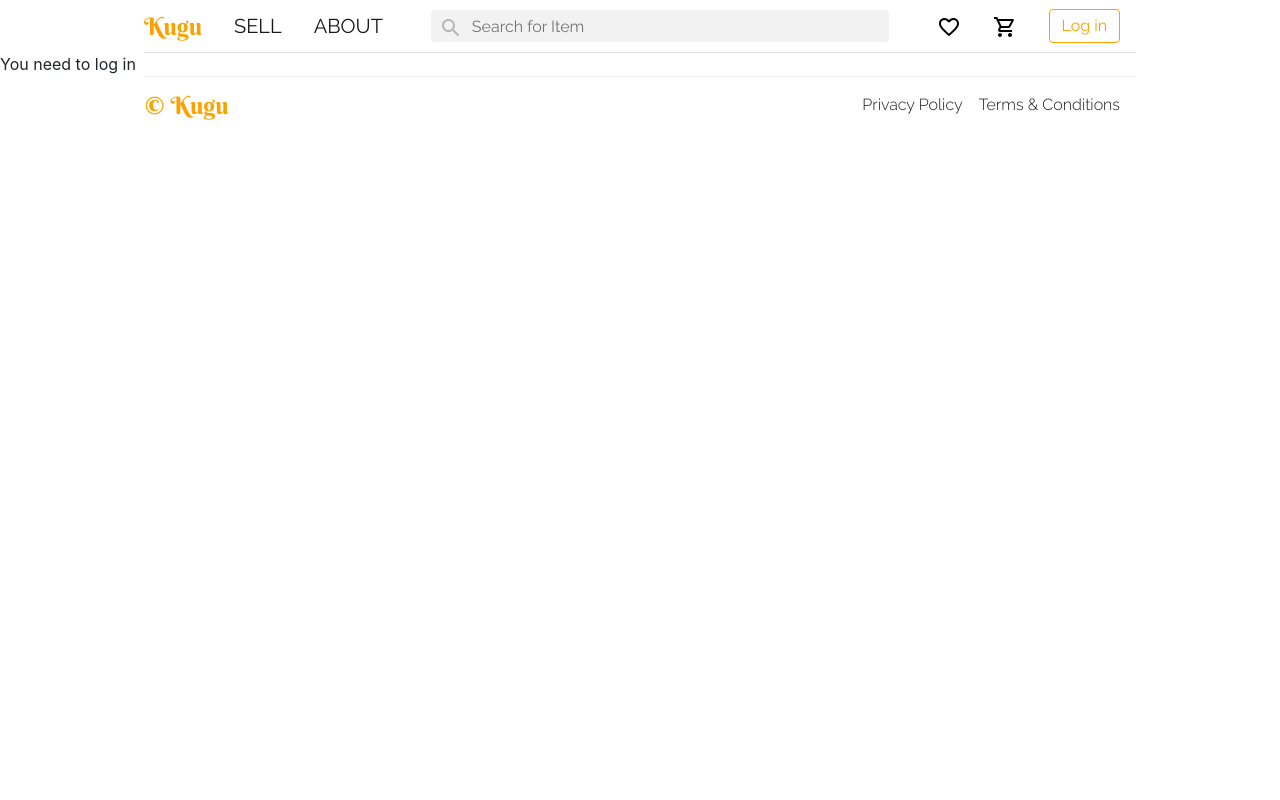
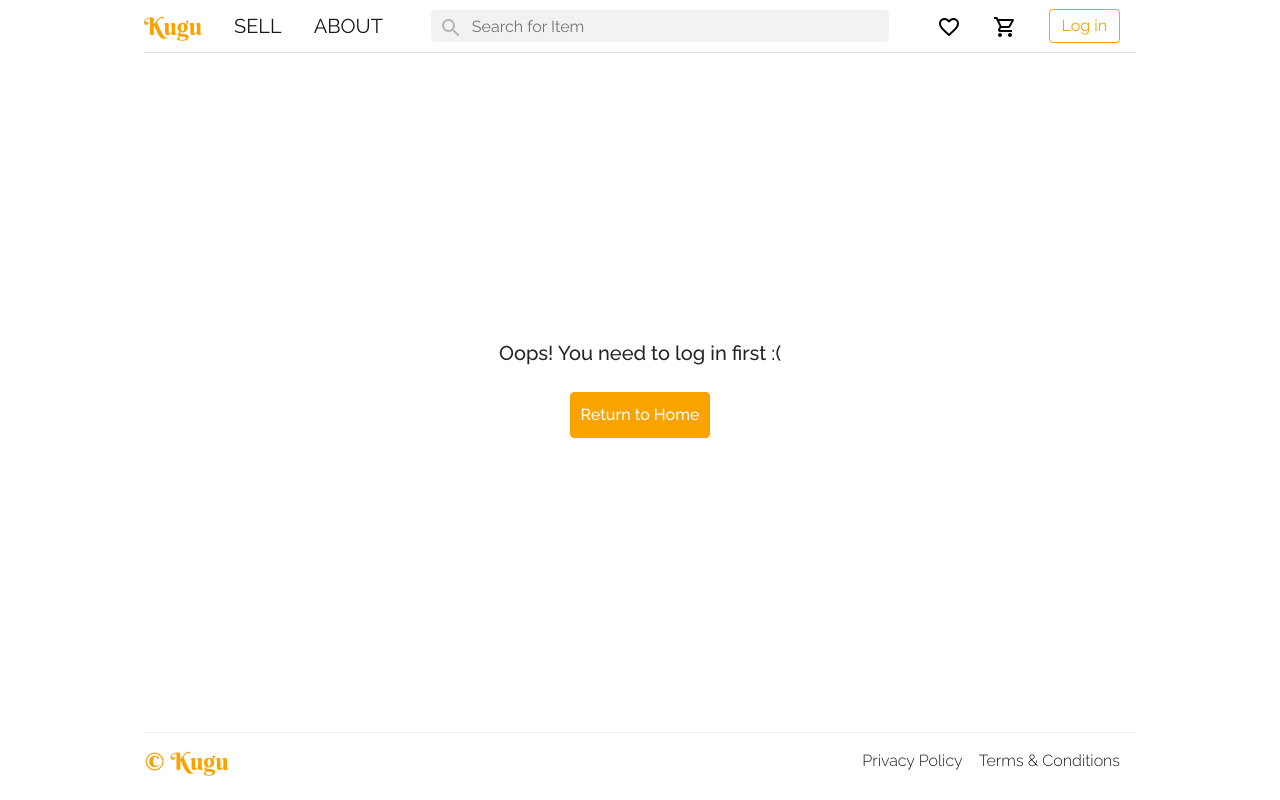
Before and after one commit to Mahalinoro/kugu-app, a React (Create React App) app in the folder client/: page /sell in a window 1280 px wide. Built offline with nearby package versions, Linux system fonts and the light colour scheme; no server answers.

Commit message:
style sell.js

```diff
--- a/client/src/pages/sell.js
+++ b/client/src/pages/sell.js
@@ -1,6 +1,7 @@
 import React from 'react';
 // import { NavLink } from 'react-router-dom';
 import '../assets/css/sell.css';
+import '../assets/css/cart.css';
 import axios from 'axios';
 
 export default class Sell extends React.Component {
@@ -127,7 +128,10 @@ export default class Sell extends React.Component {
         )
         else {
             return (
-                <div>You need to log in</div>
+                 <div className="cart-empty">
+                    <p className="text-medium-20">Oops! You need to log in first :(</p>
+                    <button className="text-medium-16 btn-cart">Return to Home</button>
+                </div>
             )
         }
     }
```
